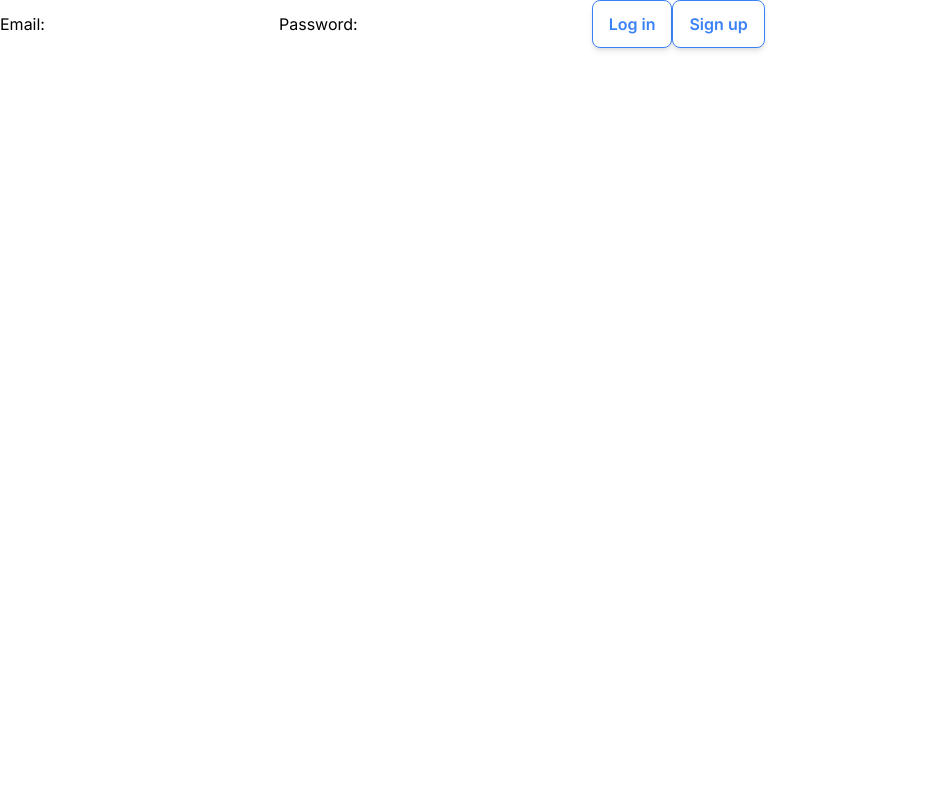
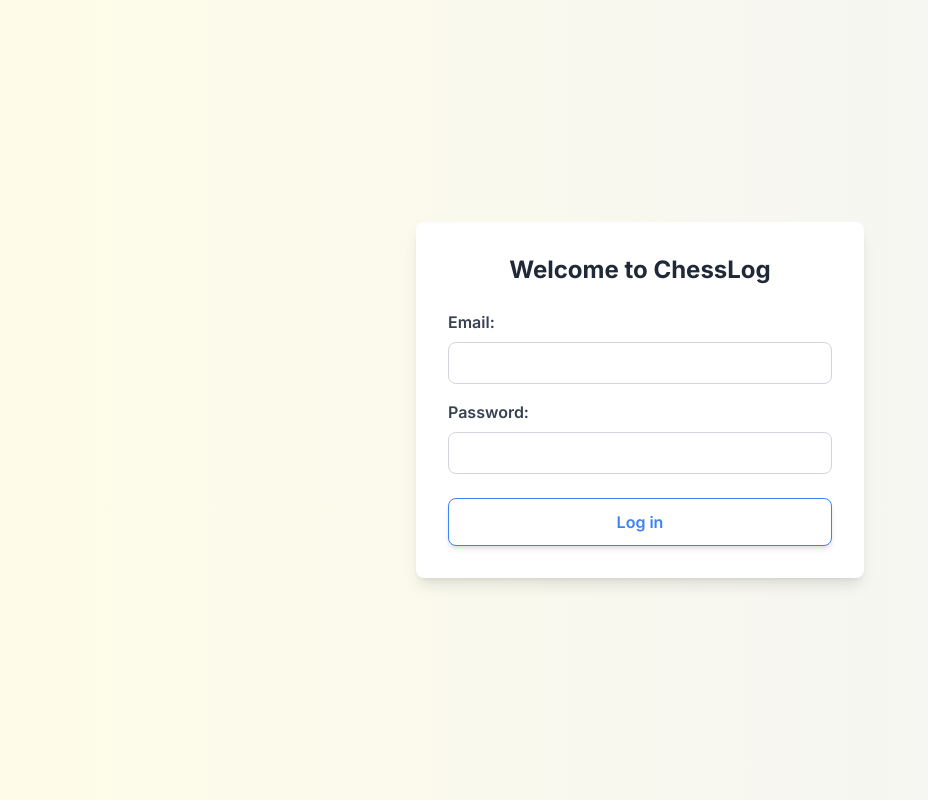
Before and after one commit to danbockapps/ChessGameLog, a Next.js app: page /login in a window 1280 px wide. Shown: the whole page, without its empty margins (0-928 px from the left). Built offline with nearby package versions, Linux system fonts and the light colour scheme.

Commit message:
Make login look nice

```diff
--- a/app/login/page.tsx
+++ b/app/login/page.tsx
@@ -1,15 +1,6 @@
-import Button from '../ui/button'
-import {login, signup} from './actions'
+import {FC} from 'react'
+import LoginSignup from '../ui/loginSignup'
+import {login} from './actions'
 
-export default function LoginPage() {
-  return (
-    <form>
-      <label htmlFor="email">Email:</label>
-      <input id="email" name="email" type="email" required />
-      <label htmlFor="password">Password:</label>
-      <input id="password" name="password" type="password" required />
-      <Button formAction={login}>Log in</Button>
-      <Button formAction={signup}>Sign up</Button>
-    </form>
-  )
-}
+const LoginPage: FC = () => <LoginSignup buttonText="Log in" onSubmit={login} />
+export default LoginPage
--- /dev/null
+++ b/app/ui/loginSignup.tsx
@@ -0,0 +1,48 @@
+import {FC} from 'react'
+import Button from './button'
+
+interface Props {
+  buttonText: string
+  onSubmit: (formData: FormData) => void
+}
+
+const LoginSignup: FC<Props> = (props) => (
+  <div className="flex items-center justify-center min-h-screen bg-gradient-to-r from-yellow-50 to-gray-100">
+    <form className="bg-white p-8 rounded-lg shadow-lg max-w-md w-full">
+      <h2 className="text-2xl font-bold mb-6 text-center text-gray-800">Welcome to ChessLog</h2>
+      <div className="mb-4">
+        <label htmlFor="email" className="block text-gray-700 font-semibold mb-2">
+          Email:
+        </label>
+        <input
+          id="email"
+          name="email"
+          type="email"
+          required
+          className="w-full px-4 py-2 border border-gray-300 rounded-lg focus:outline-none focus:ring-2
+            focus:ring-blue-500"
+        />
+      </div>
+      <div className="mb-6">
+        <label htmlFor="password" className="block text-gray-700 font-semibold mb-2">
+          Password:
+        </label>
+        <input
+          id="password"
+          name="password"
+          type="password"
+          required
+          className="w-full px-4 py-2 border border-gray-300 rounded-lg focus:outline-none focus:ring-2
+            focus:ring-blue-500"
+        />
+      </div>
+      <div className="flex space-x-4">
+        <Button formAction={props.onSubmit} className="w-full">
+          {props.buttonText}
+        </Button>
+      </div>
+    </form>
+  </div>
+)
+
+export default LoginSignup
```
